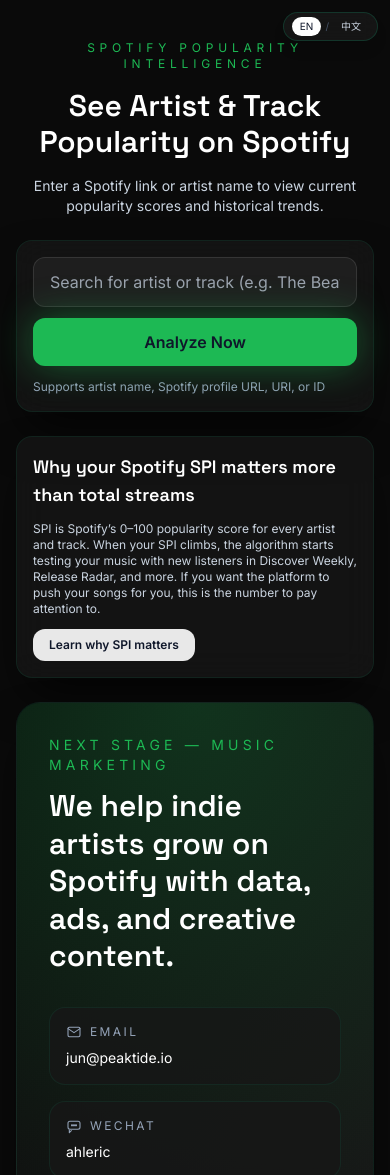
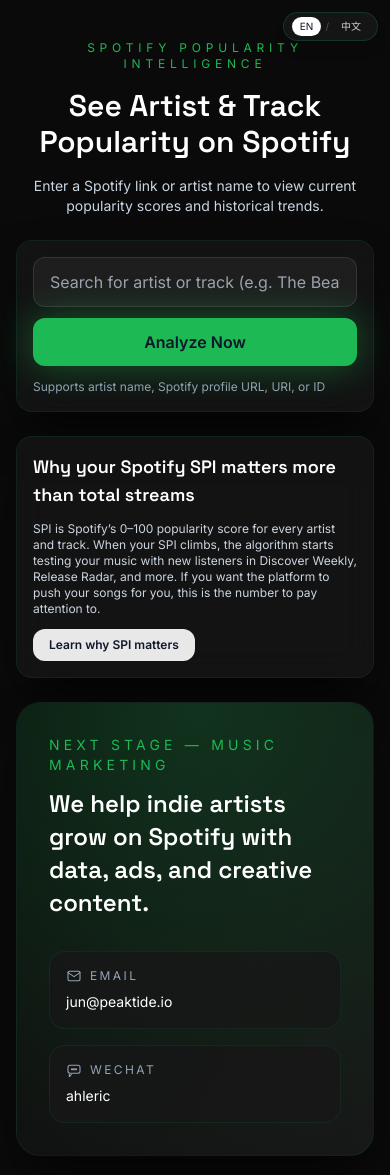
Before and after one commit to ahleric/spi-tool, a Next.js app: page / in a window 390 px wide. Shown: the top 1175 px of the page. Built offline with nearby package versions, Linux system fonts and the light colour scheme; no server answers.

Commit message:
Tweak brand card mobile typography

```diff
--- a/src/components/brand/brand-card.tsx
+++ b/src/components/brand/brand-card.tsx
@@ -16,7 +16,7 @@
           <p className="text-sm uppercase tracking-[0.3em] text-brand-primary">
             {title}
           </p>
-          <h2 className="text-3xl font-display font-semibold leading-tight text-white md:text-4xl">
+          <h2 className="text-2xl font-display font-semibold leading-snug text-white md:text-4xl md:leading-tight">
             {desc}
           </h2>
         </div>
```
